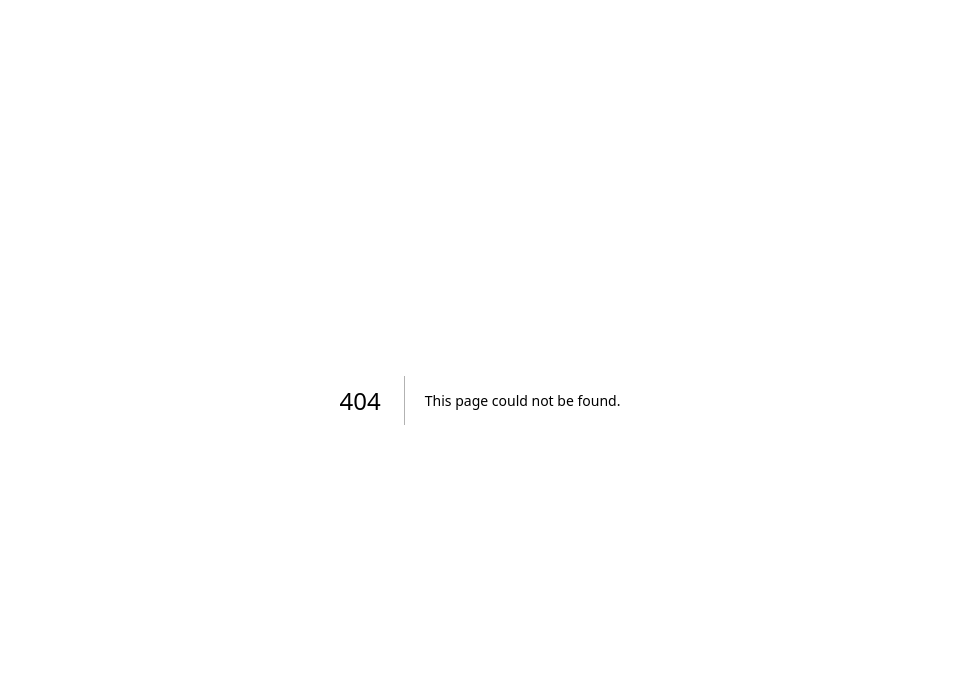
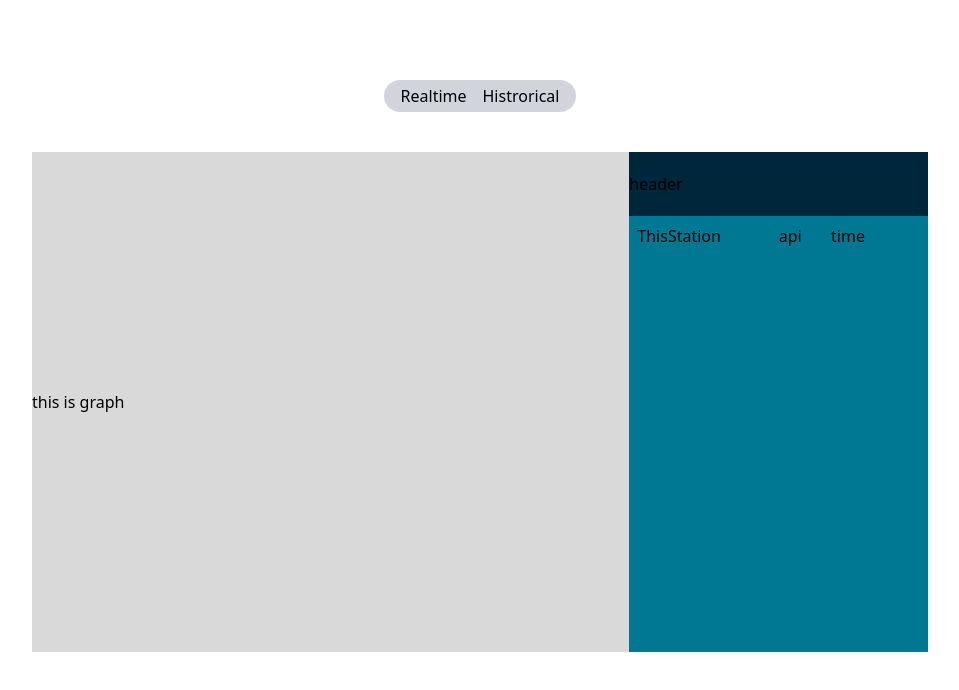
Before and after one commit to coffeewmilk/pmflow, a Next.js app in the folder dashboard/: page /dashboard in a window 1280 px wide. Before the commit this address had no page. Shown: the top 690 px of the page, without its empty margins (160-1119 px from the left). Built offline with nearby package versions, Linux system fonts and the light colour scheme.

Commit message:
Prototype realtime dashboard

```diff
--- a/dashboard/app/api/data/[data]/route.ts
+++ b/dashboard/app/api/data/[data]/route.ts
@@ -16,17 +16,13 @@ async function connectToCassandra() {
     }
   }
 
-
 connectToCassandra()
-
 
 export async function GET(
     request: Request,
     { params }: { params: { data: string } }
   ) {
-    const data = params.data // 'a', 'b', or 'c'
-    client.execute('SELECT * FROM aqi_by_district_date_time').then(
-        (r) => {console.log(r);
-        return Response.json({status: 'ok'})
-        })
+    const data = params.data // reserve for different path
+    const value =  await client.execute('SELECT * FROM aqi_by_district_date_time')
+    return Response.json(value)
   }
--- /dev/null
+++ b/dashboard/app/dashboard/layout.tsx
@@ -0,0 +1,10 @@
+import TopNav from '@/app/ui/dashboard/topnav';
+
+export default function Layout({ children }: { children: React.ReactNode }) {
+    return (
+      <div className='mt-20'>
+            <TopNav />
+            <div className=''>{children}</div>
+      </div>
+    );
+  }
--- /dev/null
+++ b/dashboard/app/dashboard/page.tsx
@@ -0,0 +1,9 @@
+import RealtimeDash from "@/app/ui/dashboard/realtimedash"
+
+export default function Page() {
+    return (
+        <div className="flex dashboard-size dashboard-bg mx-auto">
+            <RealtimeDash />
+        </div>
+    )
+  }
--- a/dashboard/app/globals.css
+++ b/dashboard/app/globals.css
@@ -18,12 +18,7 @@
 
 body {
   color: rgb(var(--foreground-rgb));
-  background: linear-gradient(
-      to bottom,
-      transparent,
-      rgb(var(--background-end-rgb))
-    )
-    rgb(var(--background-start-rgb));
+  background: white;
 }
 
 @layer utilities {
@@ -31,3 +26,20 @@ body {
     text-wrap: balance;
   }
 }
+
+.dashboard-bg {
+  background-color: #D9D9D9;
+}
+
+.header-bg {
+  background-color: #00263B;
+}
+
+.value-row-bg {
+  background-color: #007893;
+}
+
+.dashboard-size {
+  height: 500px;
+  width: 70%;
+}
--- a/dashboard/app/layout.tsx
+++ b/dashboard/app/layout.tsx
@@ -16,7 +16,7 @@ export default function RootLayout({
 }>) {
   return (
     <html lang="en">
-      <body className={inter.className}>{children}</body>
+      <body className='${inter.className}'>{children}</body>
     </html>
   );
 }
--- a/dashboard/app/page.tsx
+++ b/dashboard/app/page.tsx
@@ -1,115 +1,11 @@
-import Image from "next/image";
+
 
 
 
 export default function Home() {
   return (
     <main className="flex min-h-screen flex-col items-center justify-between p-24">
-      <div className="z-10 max-w-5xl w-full items-center justify-between font-mono text-sm lg:flex">
-        <p className="fixed left-0 top-0 flex w-full justify-center border-b border-gray-300 bg-gradient-to-b from-zinc-200 pb-6 pt-8 backdrop-blur-2xl dark:border-neutral-800 dark:bg-zinc-800/30 dark:from-inherit lg:static lg:w-auto  lg:rounded-xl lg:border lg:bg-gray-200 lg:p-4 lg:dark:bg-zinc-800/30">
-          Get started by editing&nbsp;
-          <code className="font-mono font-bold">app/page.tsx</code>
-        </p>
-        <div className="fixed bottom-0 left-0 flex h-48 w-full items-end justify-center bg-gradient-to-t from-white via-white dark:from-black dark:via-black lg:static lg:h-auto lg:w-auto lg:bg-none">
-          <a
-            className="pointer-events-none flex place-items-center gap-2 p-8 lg:pointer-events-auto lg:p-0"
-            href="https://vercel.com?utm_source=create-next-app&utm_medium=appdir-template&utm_campaign=create-next-app"
-            target="_blank"
-            rel="noopener noreferrer"
-          >
-            By{" "}
-            <Image
-              src="/vercel.svg"
-              alt="Vercel Logo"
-              className="dark:invert"
-              width={100}
-              height={24}
-              priority
-            />
-          </a>
-        </div>
-      </div>
 
-      <div className="relative flex place-items-center before:absolute before:h-[300px] before:w-full sm:before:w-[480px] before:-translate-x-1/2 before:rounded-full before:bg-gradient-radial before:from-white before:to-transparent before:blur-2xl before:content-[''] after:absolute after:-z-20 after:h-[180px] after:w-full sm:after:w-[240px] after:translate-x-1/3 after:bg-gradient-conic after:from-sky-200 after:via-blue-200 after:blur-2xl after:content-[''] before:dark:bg-gradient-to-br before:dark:from-transparent before:dark:to-blue-700 before:dark:opacity-10 after:dark:from-sky-900 after:dark:via-[#0141ff] after:dark:opacity-40 before:lg:h-[360px] z-[-1]">
-        <Image
-          className="relative dark:drop-shadow-[0_0_0.3rem_#ffffff70] dark:invert"
-          src="/next.svg"
-          alt="Next.js Logo"
-          width={180}
-          height={37}
-          priority
-        />
-      </div>
-
-      <div className="mb-32 grid text-center lg:max-w-5xl lg:w-full lg:mb-0 lg:grid-cols-4 lg:text-left">
-        <a
-          href="https://nextjs.org/docs?utm_source=create-next-app&utm_medium=appdir-template&utm_campaign=create-next-app"
-          className="group rounded-lg border border-transparent px-5 py-4 transition-colors hover:border-gray-300 hover:bg-gray-100 hover:dark:border-neutral-700 hover:dark:bg-neutral-800/30"
-          target="_blank"
-          rel="noopener noreferrer"
-        >
-          <h2 className={`mb-3 text-2xl font-semibold`}>
-            Docs{" "}
-            <span className="inline-block transition-transform group-hover:translate-x-1 motion-reduce:transform-none">
-              -&gt;
-            </span>
-          </h2>
-          <p className={`m-0 max-w-[30ch] text-sm opacity-50`}>
-            Find in-depth information about Next.js features and API.
-          </p>
-        </a>
-
-        <a
-          href="https://nextjs.org/learn?utm_source=create-next-app&utm_medium=appdir-template-tw&utm_campaign=create-next-app"
-          className="group rounded-lg border border-transparent px-5 py-4 transition-colors hover:border-gray-300 hover:bg-gray-100 hover:dark:border-neutral-700 hover:dark:bg-neutral-800/30"
-          target="_blank"
-          rel="noopener noreferrer"
-        >
-          <h2 className={`mb-3 text-2xl font-semibold`}>
-            Learn{" "}
-            <span className="inline-block transition-transform group-hover:translate-x-1 motion-reduce:transform-none">
-              -&gt;
-            </span>
-          </h2>
-          <p className={`m-0 max-w-[30ch] text-sm opacity-50`}>
-            Learn about Next.js in an interactive course with&nbsp;quizzes!
-          </p>
-        </a>
-
-        <a
-          href="https://vercel.com/templates?framework=next.js&utm_source=create-next-app&utm_medium=appdir-template&utm_campaign=create-next-app"
-          className="group rounded-lg border border-transparent px-5 py-4 transition-colors hover:border-gray-300 hover:bg-gray-100 hover:dark:border-neutral-700 hover:dark:bg-neutral-800/30"
-          target="_blank"
-          rel="noopener noreferrer"
-        >
-          <h2 className={`mb-3 text-2xl font-semibold`}>
-            Templates{" "}
-            <span className="inline-block transition-transform group-hover:translate-x-1 motion-reduce:transform-none">
-              -&gt;
-            </span>
-          </h2>
-          <p className={`m-0 max-w-[30ch] text-sm opacity-50`}>
-            Explore starter templates for Next.js.
-          </p>
-        </a>
-
-        <a
-          href="https://vercel.com/new?utm_source=create-next-app&utm_medium=appdir-template&utm_campaign=create-next-app"
-          className="group rounded-lg border border-transparent px-5 py-4 transition-colors hover:border-gray-300 hover:bg-gray-100 hover:dark:border-neutral-700 hover:dark:bg-neutral-800/30"
-          target="_blank"
-          rel="noopener noreferrer"
-        >
-          <h2 className={`mb-3 text-2xl font-semibold`}>
-            Deploy{" "}
-            <span className="inline-block transition-transform group-hover:translate-x-1 motion-reduce:transform-none">
-              -&gt;
-            </span>
-          </h2>
-          <p className={`m-0 max-w-[30ch] text-sm opacity-50 text-balance`}>
-            Instantly deploy your Next.js site to a shareable URL with Vercel.
-          </p>
-        </a>
-      </div>
     </main>
   );
 }
--- /dev/null
+++ b/dashboard/app/ui/dashboard/realtimedash.tsx
@@ -0,0 +1,23 @@
+
+export default function RealtimeDash() {
+    return (
+        <>
+        <div className="my-auto w-2/3">
+                this is graph
+            </div>
+            <div className="flex flex-col h-full w-1/3 value-row-bg">
+                <div className="flex h-16 header-bg">
+                    <div className="my-auto"> header </div>
+                </div>
+                <div className="flex flex-col flex-nowrap space-y-4 overflow-y-auto">
+                    <div className="flex h-10">
+                        <p className="my-auto mx-2 w-3/5"> ThisStation </p>
+                        <p className="my-auto w-1/5"> api </p>
+                        <p className="my-auto mx-2 w-2/5"> time </p>
+                    </div>
+
+                </div>
+            </div>
+        </>
+    )
+}
--- /dev/null
+++ b/dashboard/app/ui/dashboard/topnav.tsx
@@ -0,0 +1,16 @@
+import Link from 'next/link';
+
+
+export default function TopNav() {
+    return (
+        <div className="flex space-x-4 mx-auto my-10 bg-gray-300 rounded-full w-48 h-8 justify-center content-center">
+            <Link className="my-auto " href="">
+                <p className="text-black">Realtime</p>
+            </Link>
+            <Link className="my-auto" href="">
+                <p className="text-black">Histrorical</p>
+            </Link>
+        </div>
+
+    )
+}
--- a/dashboard/package.json
+++ b/dashboard/package.json
@@ -14,7 +14,8 @@
     "chartjs-chart-geo": "^4.2.8",
     "next": "14.1.0",
     "react": "^18",
-    "react-dom": "^18"
+    "react-dom": "^18",
+    "swr": "^2.2.5"
   },
   "devDependencies": {
     "@types/node": "^20",
--- a/dashboard/tailwind.config.ts
+++ b/dashboard/tailwind.config.ts
@@ -7,13 +7,7 @@ const config: Config = {
     "./app/**/*.{js,ts,jsx,tsx,mdx}",
   ],
   theme: {
-    extend: {
-      backgroundImage: {
-        "gradient-radial": "radial-gradient(var(--tw-gradient-stops))",
-        "gradient-conic":
-          "conic-gradient(from 180deg at 50% 50%, var(--tw-gradient-stops))",
-      },
-    },
+    extend: {},
   },
   plugins: [],
 };
```
Also changed, not shown: 1 other file (tests, documents, lock files or other folders).
